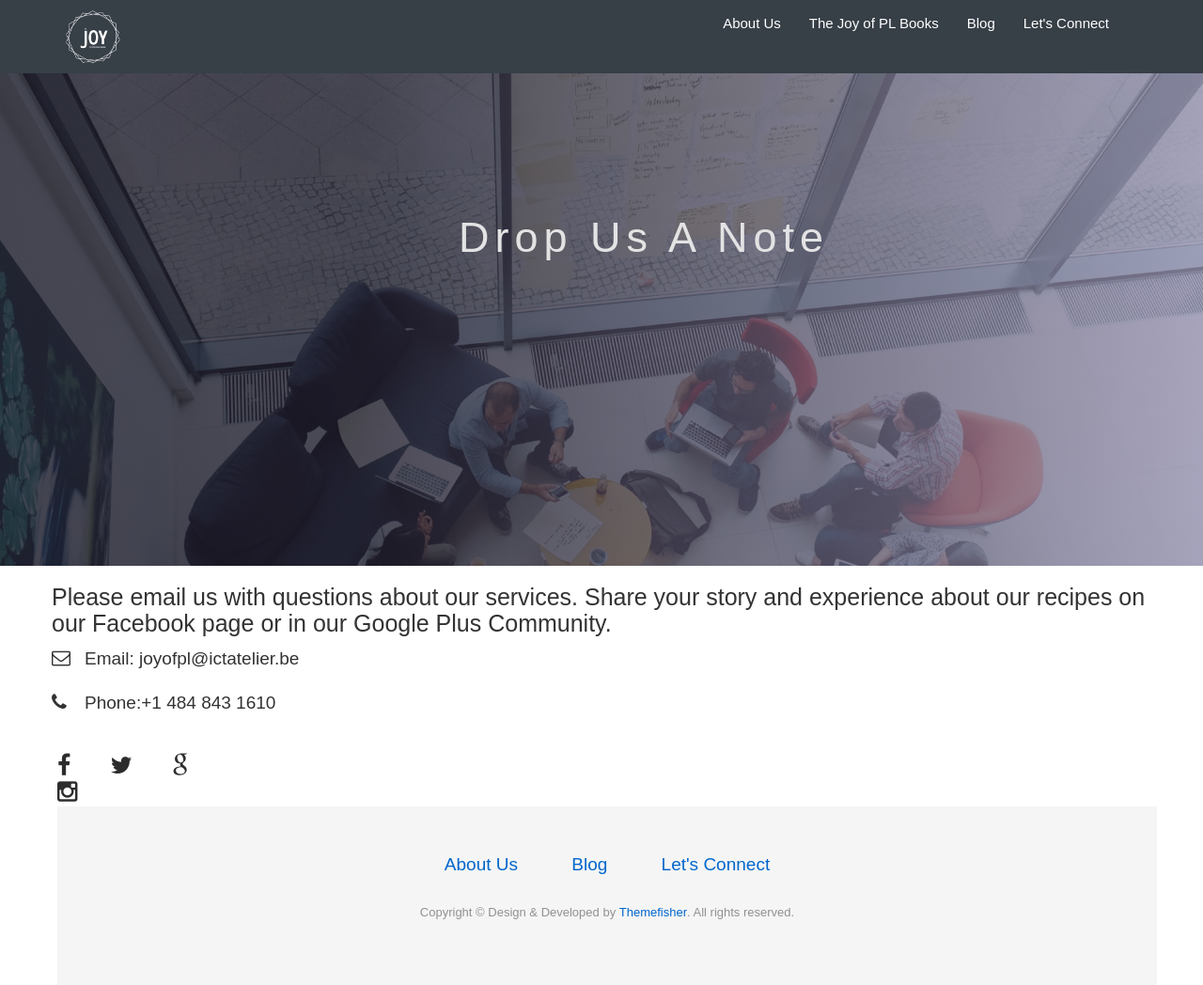
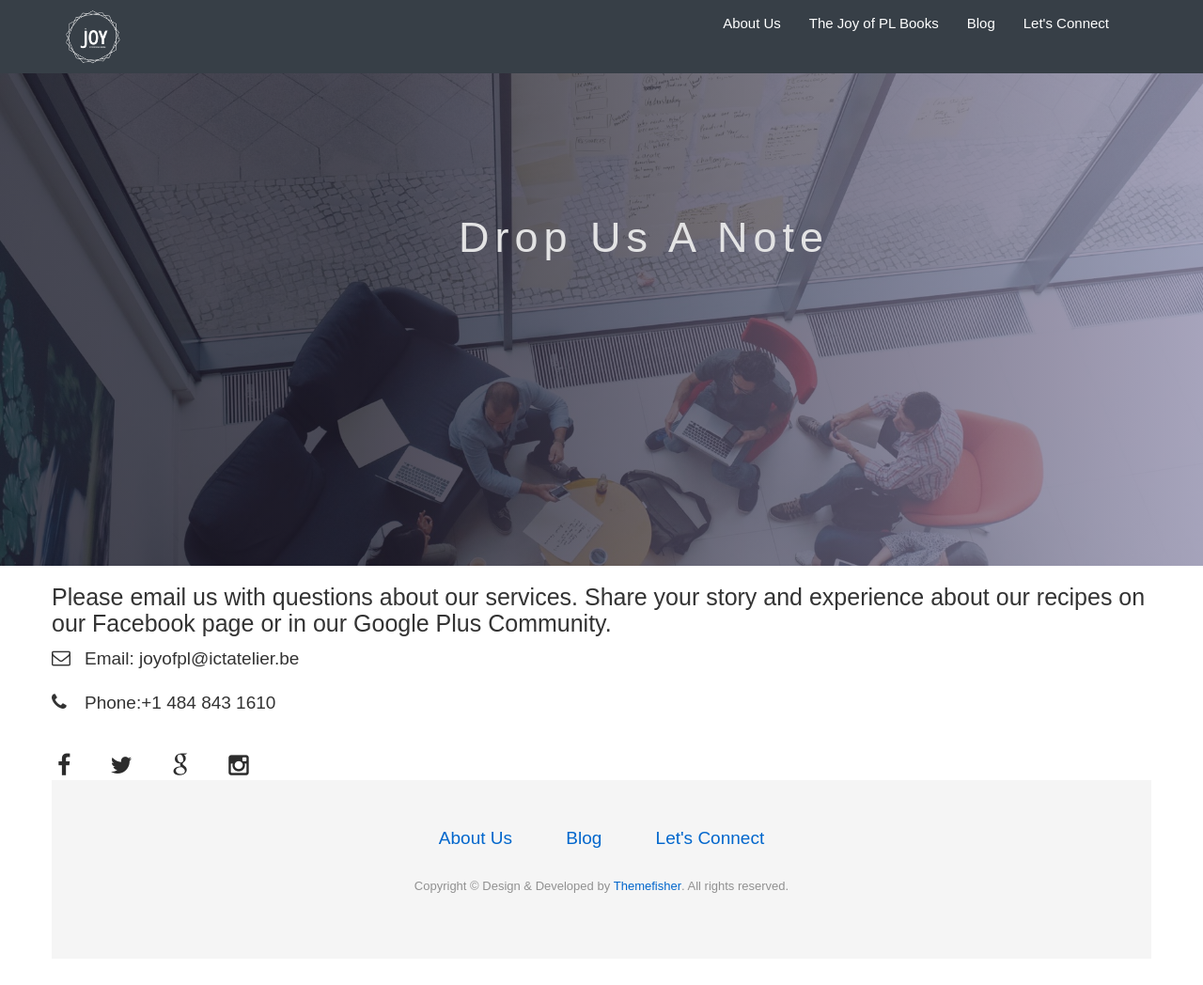
Before and after one commit to meesterkurt/joyofprofessionallearning, a Jekyll site: the page built from contact.html, in a window 1280 px wide. Shown: the whole page at 94% size. Built offline with Jekyll 4.4.1, drawn with Linux system fonts in a browser that asks for light colours; nearby versions of some CDN libraries; after the commit the page ends 1020 px from its top, so only the background shows below that.

Commit message:
Update contact.html

```diff
--- a/contact.html
+++ b/contact.html
@@ -37,10 +37,10 @@ permalink: /contact/
             </li>
             <li>
               <a href="https://plus.google.com/communities/100048750758797626973"><i class="fa fa-google"></i></a>
-            <li>
+            </li>
             <li>
               <a href="https://www.instagram.com/thejoyofpl/"><i class="fa fa-instagram"></i></a>
-            <lin>
+            </li>
          <div>
       <div>
   </div>
```
